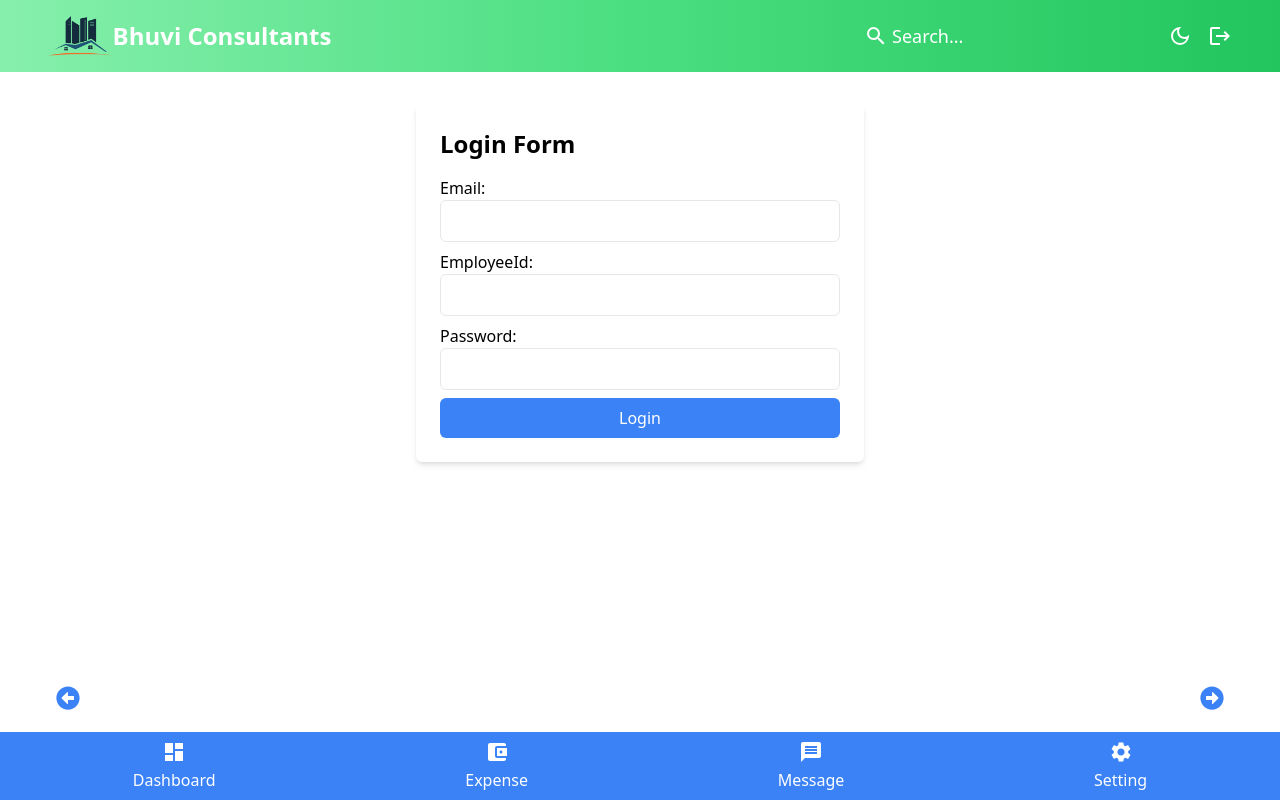
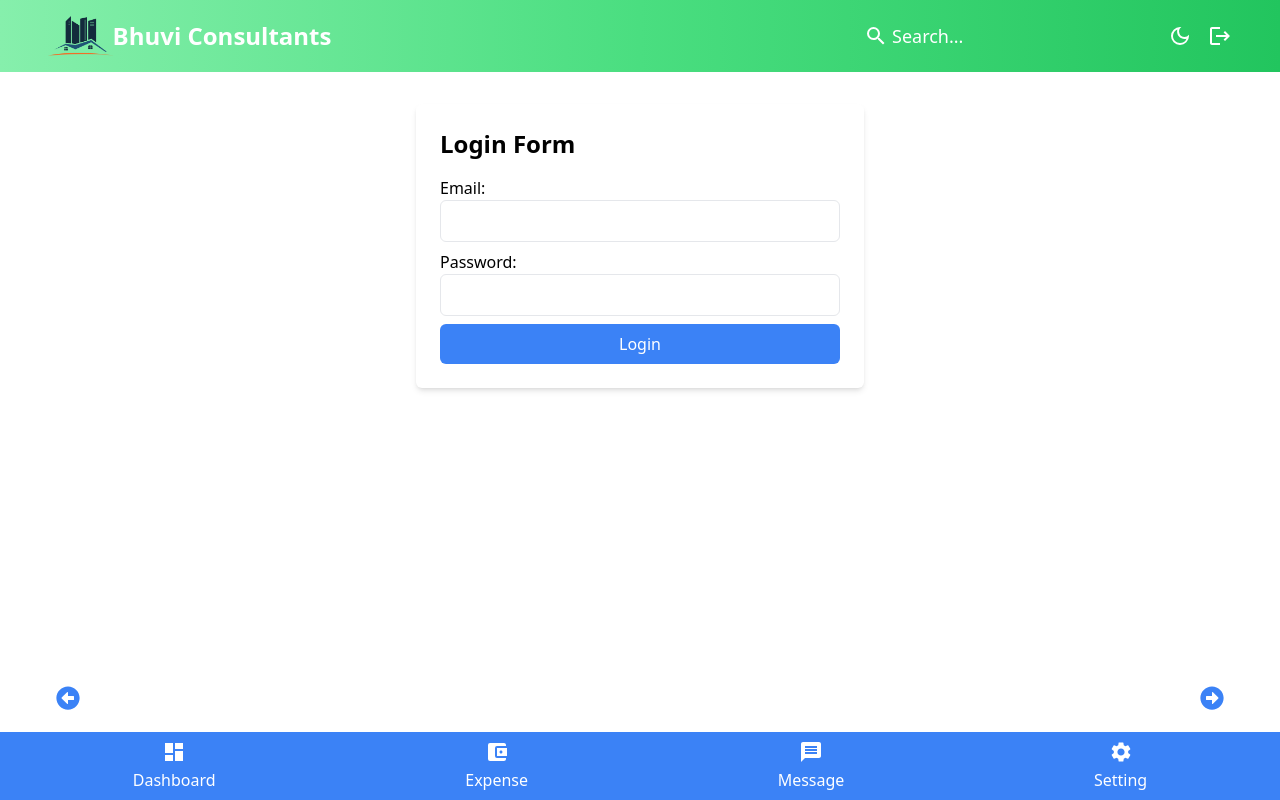
Before and after one commit to rshubham-dev/Bhuvi-Manager, a React (Create React App) app: page / in a window 1280 px wide. Built offline with nearby package versions, Linux system fonts and the light colour scheme.

Commit message:
login update 01

```diff
--- a/src/components/Login.js
+++ b/src/components/Login.js
@@ -9,7 +9,6 @@ const LoginForm = () => {
   const [formData, setFormData] = useState({
     userMail: '',
     password: '',
-    userId: '',
   });
 
   const [role, setRole] = useState('');
@@ -84,17 +83,6 @@ const LoginForm = () => {
           />
         </label>
         <label className="block mb-2">
-          EmployeeId:
-          <input
-            type="text"
-            name="userId"
-            value={formData.userId}
-            onChange={handleChange}
-            className="w-full p-2 border rounded-md"
-            required
-          />
-        </label>
-        <label className="block mb-2">
           Password:
           <input
             type="password"
```
